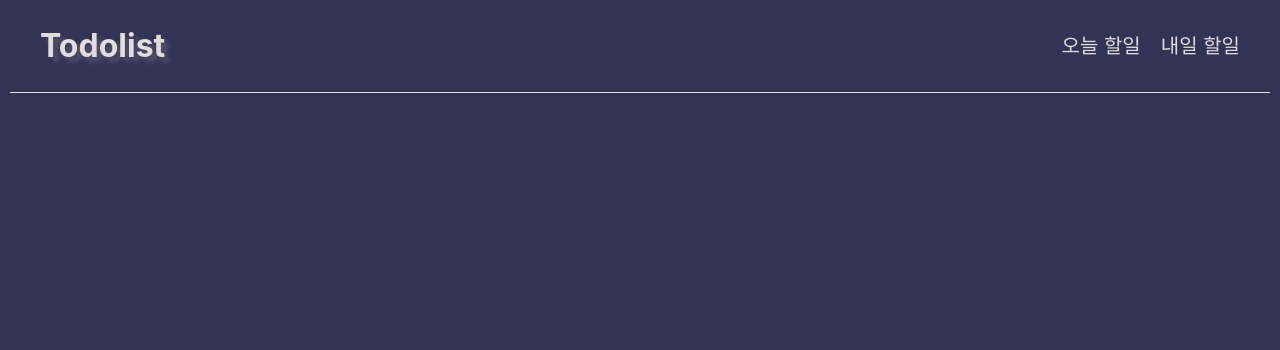
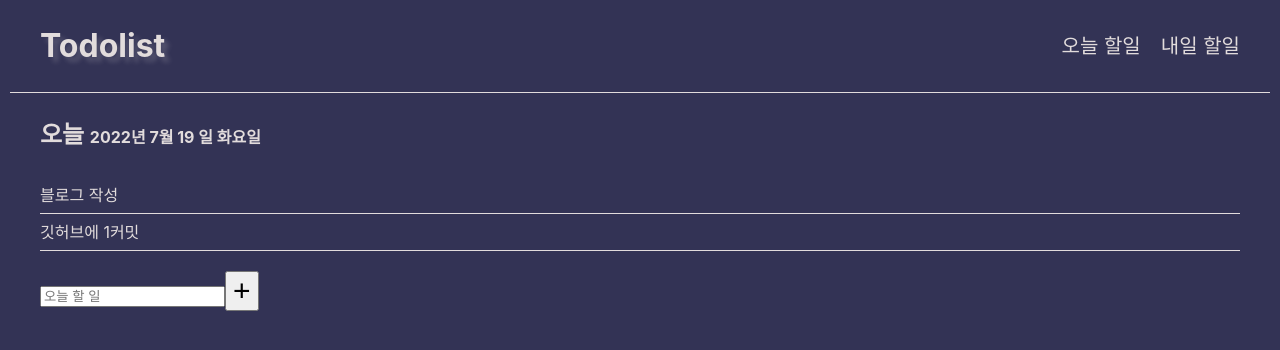
Before and after one commit to wnsgh12s/todolist, a React (Create React App) app: page / in a window 1280 px wide. Shown: the top 350 px of the page. Built offline with nearby package versions, Linux system fonts and the light colour scheme.

Commit message:
main_input

```diff
--- a/public/index.html
+++ b/public/index.html
@@ -24,7 +24,7 @@
       work correctly both with client-side routing and a non-root public URL.
       Learn how to configure a non-root public URL by running `npm run build`.
     -->
-    <title>React App</title>
+    <title>Todolist</title>
   </head>
   <body>
     <noscript>You need to enable JavaScript to run this app.</noscript>
--- a/src/App.css
+++ b/src/App.css
@@ -13,7 +13,7 @@ body {
 
 /* #header {} 현제는 헤더 쓸일이 없지만 알아보기 쉽게 */
 
-#header .header-inner {
+#header .header_inner {
   display: flex;
   justify-content: space-between;
   align-items: center;
@@ -31,3 +31,29 @@ body {
 #header .gnb ul li:not(:last-child) {
   margin-right: 20px;
 }
+
+#main {}
+#main .main_inner {
+  position: relative;
+}
+#main .today {
+  margin-bottom: 30px;
+}
+#main .today span {
+  font-size: medium;
+}
+#main .todo_list {
+  margin-bottom: 20px;
+}
+#main .todo_list ul {
+
+}
+#main .todo_list ul li {
+  padding: 10px 0;
+  border-bottom: 1px solid;
+}
+
+#main .write_btn {
+  font-size: 30px;
+
+}
--- a/src/App.tsx
+++ b/src/App.tsx
@@ -1,11 +1,27 @@
-import React from 'react';
+import React, { useEffect, useState } from 'react';
 import './App.css';
 
 function App() {
+  let today = new Date()
+  let today_date = today.getDate()
+  let today_day = today.getDay()
+  let today_month = today.getMonth() + 1
+  let today_year = today.getFullYear()
+  const days = [
+    '일요일',
+    '월요일',
+    '화요일',
+    '수요일',
+    '목요일',
+    '금요일',
+    '토요일'
+  ];
+  let [todo_data,setTodo_data] = useState(['블로그 작성','깃허브에 1커밋'])
+  let [todo_input_data,setTodo_input_data] = useState('')
   return (
     <div className="App">
       <header id="header">
-        <div className="header-inner">
+        <div className="header_inner">
           <h1>Todolist</h1>
           <nav className="gnb">
             <ul>
@@ -15,6 +31,30 @@ function App() {
           </nav>
         </div>
       </header>
+      <main id="main">
+        <div className="main_inner">
+          <h2 className="today">
+           오늘 <span>{today_year}년 {today_month}월 {today_date} 일 {days[today_day]}</span>
+          </h2>
+          <p className="todo_list">
+            <ul>
+              {todo_data.map((e,i)=>{
+                return(
+                  <li>{e}</li>
+                )
+              })}
+            </ul>
+          </p>
+          <input onChange={(e)=>{
+            setTodo_input_data(e.target.value)
+          }} placeholder='오늘 할 일' type="text" />
+          <button onClick={()=>{
+            let copy_data = [...todo_data]
+            copy_data.unshift(todo_input_data)
+            setTodo_data(copy_data)
+          }} className='write_btn'> + </button>
+        </div>
+      </main>
     </div>
   );
 }
```
Also changed, not shown: 1 other file (tests, documents, lock files or other folders).
